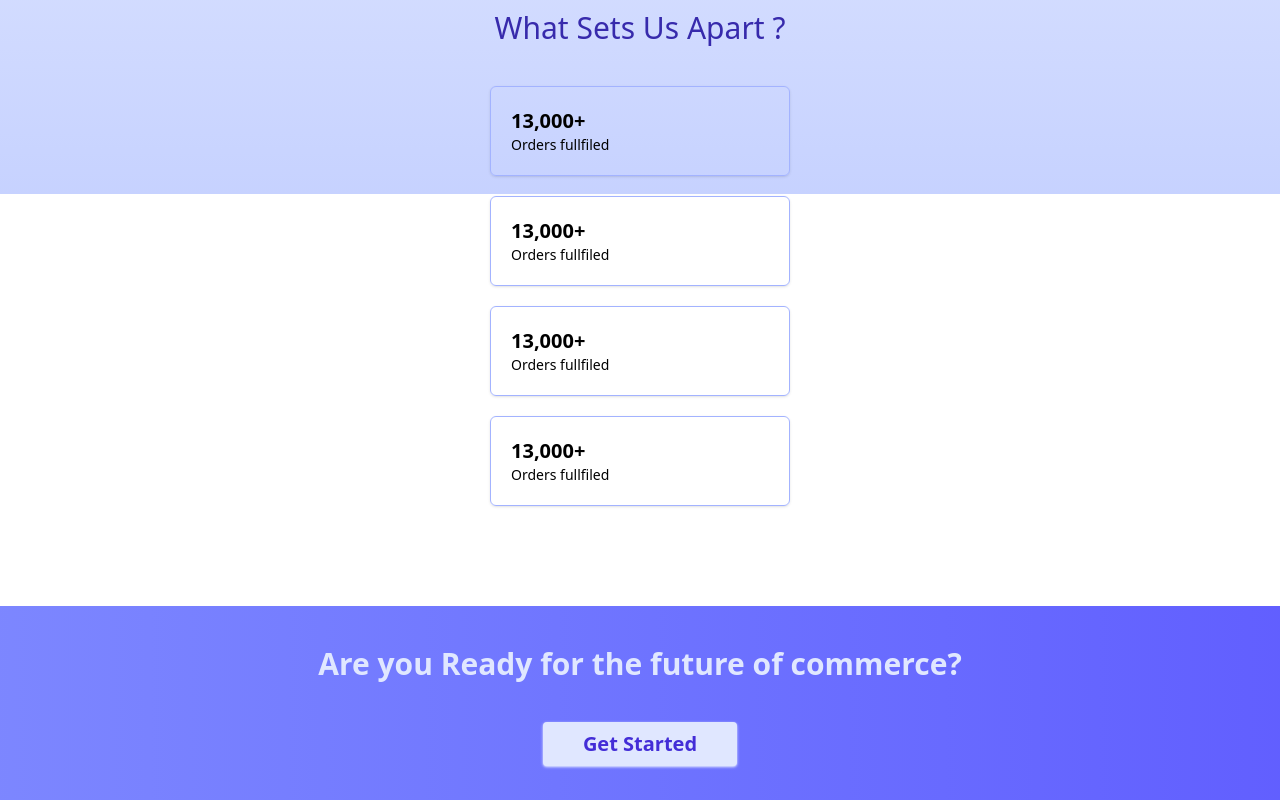
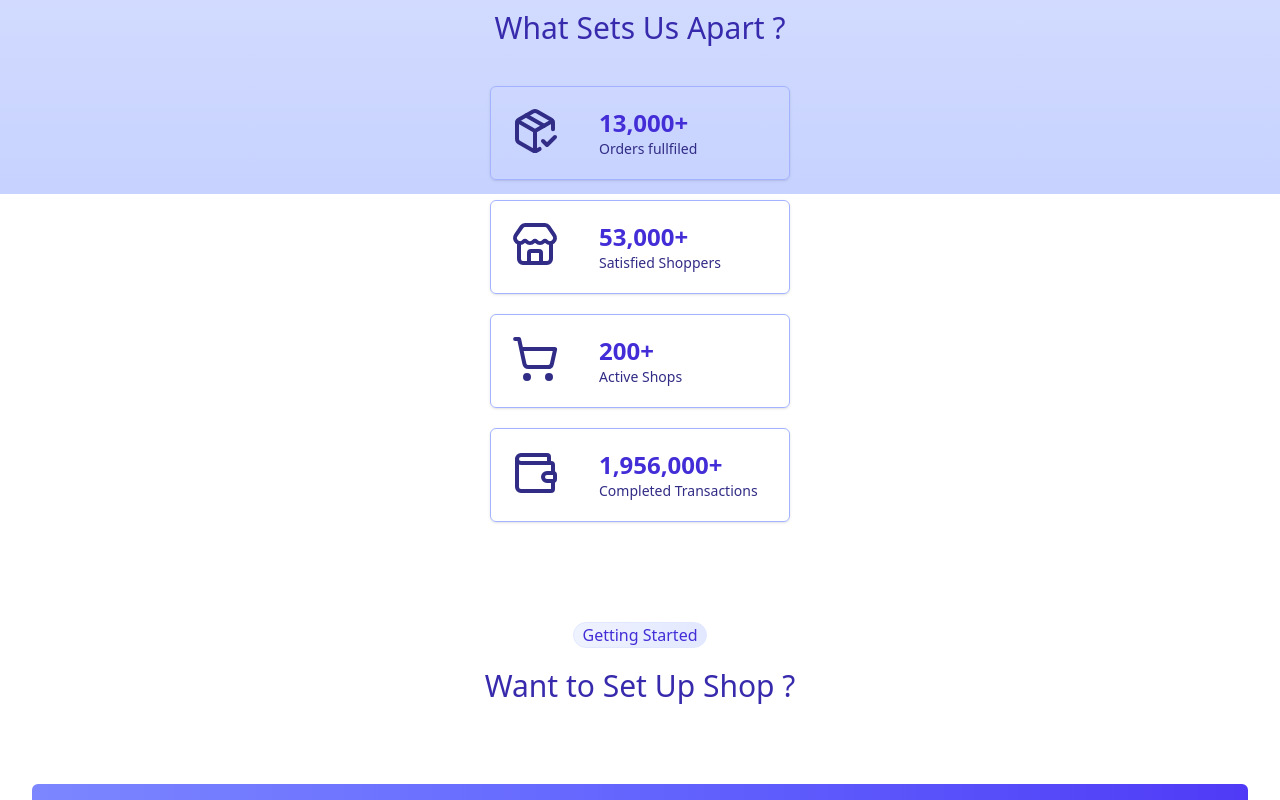
Before and after one commit to arnoldchrisoduor1/FluxStore, a Vue app in the folder landing-page/: page / in a window 1280 px wide. Shown: the part 800-1600 px from the top of the page. Built offline with nearby package versions, Linux system fonts and the light colour scheme.

Commit message:
getting started on the WhyUs section

```diff
--- a/landing-page/src/App.vue
+++ b/landing-page/src/App.vue
@@ -4,6 +4,7 @@ import Hero from "../src/sections/Hero.vue";
 import Footer from "../src/sections/Footer.vue";
 import Contact from "../src/sections/Contact.vue";
 import WhyUs from "../src/sections/WhyUs.vue";
+import GettingStarted from "./sections/GettingStarted.vue";
 
 </script>
 
@@ -16,6 +17,7 @@ import WhyUs from "../src/sections/WhyUs.vue";
     <main class="max-w-screen-xl mx-auto">
       <Hero />
       <WhyUs />
+      <GettingStarted />
       <Contact />
     </main>
     <Footer />
--- a/landing-page/src/sections/Contact.vue
+++ b/landing-page/src/sections/Contact.vue
@@ -4,13 +4,13 @@
 
 <template>
     <!-- Contact section with call to action part. -->
-<div class="my-20">
-    <div class="bg-gradient-to-r from-indigo-400 to-indigo-500 flex flex-col gap-10 p-10 items-center text-center ">
+<div class="my-20 w-[95%] mx-auto rounded-md">
+    <div class="bg-gradient-to-r from-indigo-400 to-indigo-600 flex flex-col gap-10 p-10 items-center text-center rounded-md">
         <div>
             <p class="text-indigo-100 text-3xl font-bold">Are you Ready for the future of commerce?</p>
         </div>
         <div>
-            <div class="bg-indigo-100 py-2 px-10 rounded-sm text-xl text-indigo-700 font-semibold shadow-sm shadow-indigo-100">Get Started</div>
+            <div class="bg-indigo-100 py-2 px-10 rounded-sm text-xl text-indigo-700 font-semibold shadow">Get Started</div>
         </div>
     </div>
 </div>
--- /dev/null
+++ b/landing-page/src/sections/GettingStarted.vue
@@ -0,0 +1,22 @@
+<script setup></script>
+
+<template>
+    <div class="my-20">
+        <div class="text-center flex flex-col justify-center items-center gap-5">
+            <div
+                class="border border-indigo-100 px-2 rounded-full bg-gradient-to-r from-indigo-100/50 to-indigo-200/50">
+                <p class="text-indigo-700">Getting Started</p>
+            </div>
+            <h2 class="text-3xl text-indigo-800">Want to Set Up Shop ?</h2>
+        </div>
+
+        <!-- Step by Step Shop Creation. -->
+        <div>
+            <div>
+
+            </div>
+        </div>
+    </div>
+</template>
+
+<style></style>
--- a/landing-page/src/sections/WhyUs.vue
+++ b/landing-page/src/sections/WhyUs.vue
@@ -1,4 +1,6 @@
-<script></script>
+<script setup>
+import { PackageCheck, Store, ShoppingCart, Wallet } from 'lucide-vue-next';
+</script>
 
 <template>
 <div class="mt-30 w-full">
@@ -10,21 +12,41 @@
     </div>
     <div class="flex flex-col items-center mt-10">
         <!-- Orders fullfiled -->
-        <div class="border border-indigo-300 rounded-md min-w-[300px] p-5 mb-5 shadow">
-            <p class="text-xl font-bold">13,000+</p>
-            <p class="text-sm">Orders fullfiled</p>
+        <div class="flex flex-row gap-10 border border-indigo-300 rounded-md min-w-[300px] p-5 mb-5 shadow">
+            <div>
+                <PackageCheck class="h-12 w-12 text-indigo-900" />
+            </div>
+            <div>
+                <p class="text-2xl font-bold text-indigo-700">13,000+</p>
+                <p class="text-sm text-indigo-900">Orders fullfiled</p>
+            </div>
         </div>
-        <div class="border border-indigo-300 rounded-md min-w-[300px] p-5 mb-5 shadow">
-            <p class="text-xl font-bold">13,000+</p>
-            <p class="text-sm">Orders fullfiled</p>
+        <div class="flex flex-row gap-10 border border-indigo-300 rounded-md min-w-[300px] p-5 mb-5 shadow">
+            <div>
+                <Store class="h-12 w-12 text-indigo-900" />
+            </div>
+            <div>
+                <p class="text-2xl font-bold text-indigo-700">53,000+</p>
+                <p class="text-sm text-indigo-900">Satisfied Shoppers</p>
+            </div>
         </div>
-        <div class="border border-indigo-300 rounded-md min-w-[300px] p-5 mb-5 shadow">
-            <p class="text-xl font-bold">13,000+</p>
-            <p class="text-sm">Orders fullfiled</p>
+        <div class="flex flex-row gap-10 border border-indigo-300 rounded-md min-w-[300px] p-5 mb-5 shadow">
+            <div>
+                <ShoppingCart class="h-12 w-12 text-indigo-900" />
+            </div>
+            <div>
+                <p class="text-2xl font-bold text-indigo-700">200+</p>
+                <p class="text-sm text-indigo-900">Active Shops</p>
+            </div>
         </div>
-        <div class="border border-indigo-300 rounded-md min-w-[300px] p-5 mb-5 shadow">
-            <p class="text-xl font-bold">13,000+</p>
-            <p class="text-sm">Orders fullfiled</p>
+        <div class="flex flex-row gap-10 border border-indigo-300 rounded-md min-w-[300px] p-5 mb-5 shadow">
+            <div>
+                <Wallet class="h-12 w-12 text-indigo-900" />
+            </div>
+            <div>
+                <p class="text-2xl font-bold text-indigo-700">1,956,000+</p>
+                <p class="text-sm text-indigo-900">Completed Transactions</p>
+            </div>
         </div>
     </div>
 </div>
```
Also changed, not shown: landing-page/src/assets/images/register.png (added).
